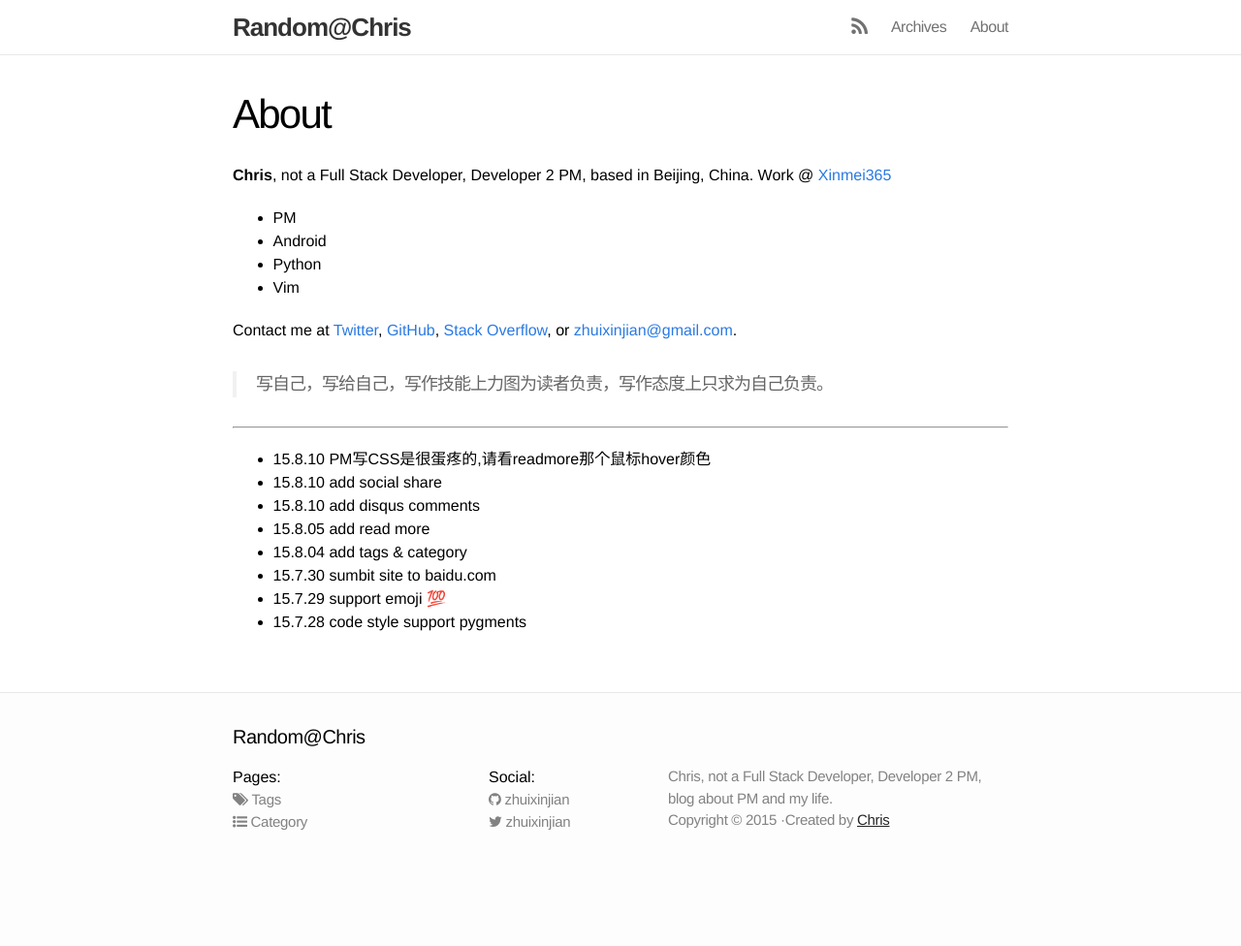
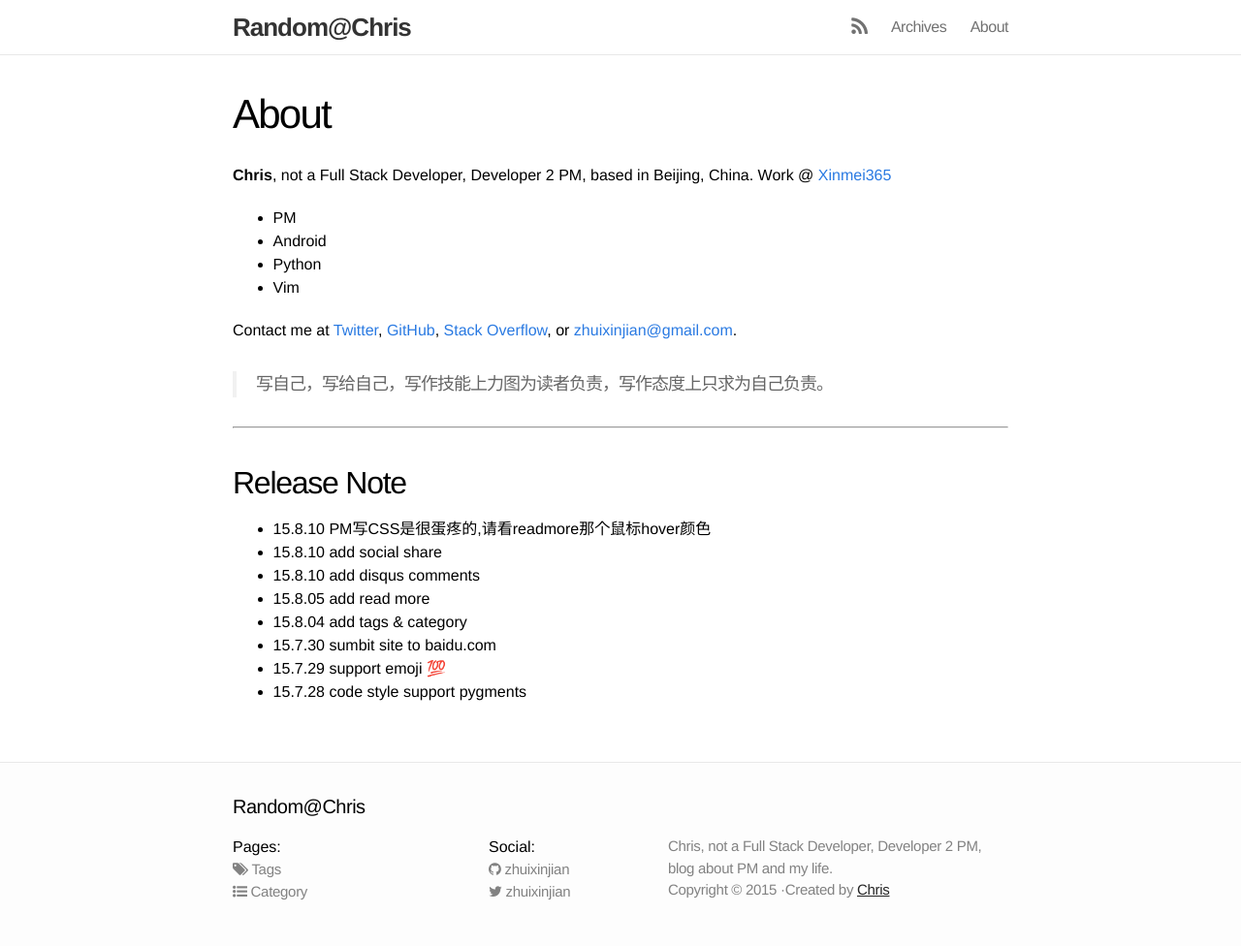
Before and after one commit to zhuixinjian/zhuixinjian.github.io, a Jekyll site: the page built from about.md, in a window 1280 px wide. Shown: the whole page at 97% size. Built offline with Jekyll 4.4.1, drawn with Linux system fonts in a browser that asks for light colours; nearby versions of some CDN libraries; emoji names are drawn with the system emoji font; Markdown is read by kramdown in place of the engine named in the settings; comment, search, counter and statistics services are not loaded; before the commit the page ends 904 px from its top, so only the background shows below that.

Commit message:
Release Note
Release Note

```diff
--- a/_includes/head.html
+++ b/_includes/head.html
@@ -5,6 +5,8 @@
     <meta name="viewport" content="width=device-width">
     <meta name="description" content="{{ site.description }}">
     <meta name="author" content="{{ site:author }}">
+    <meta name="keywords" content="{% if page.tags == null %}{{page.tags | join: ', ' }}{% else %}{{page.title}}{%endif%}">
+
     <link rel="alternate" type="application/rss+xml" title="{{ site.title }}" href="/atom.xml" />
     <link rel="icon" type="image/png" href="/favicon.png">
     <link rel="canonical" href="{{ page.url | replace:'index.html','' | prepend: site.baseurl | prepend: site.url }}">
--- a/about.md
+++ b/about.md
@@ -22,6 +22,8 @@ Contact me at [Twitter][1], [GitHub][2], [Stack Overflow][3], or <zhuixinjian@gm
 > 写自己，写给自己，写作技能上力图为读者负责，写作态度上只求为自己负责。
 
 ---
+## Release Note
+
 - 15.8.10 PM写CSS是很蛋疼的,请看readmore那个鼠标hover颜色
 - 15.8.10 add social share
 - 15.8.10 add disqus comments
```
